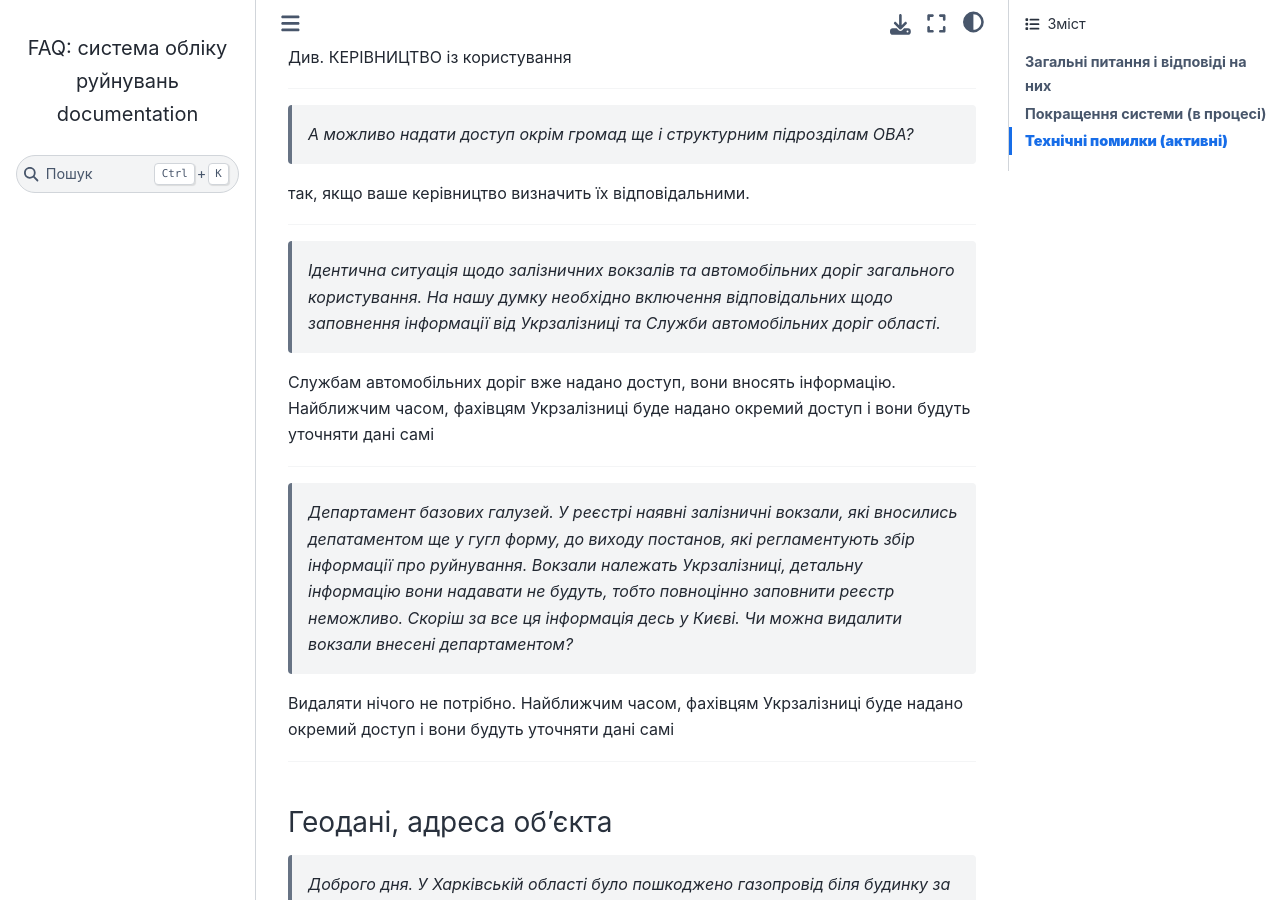
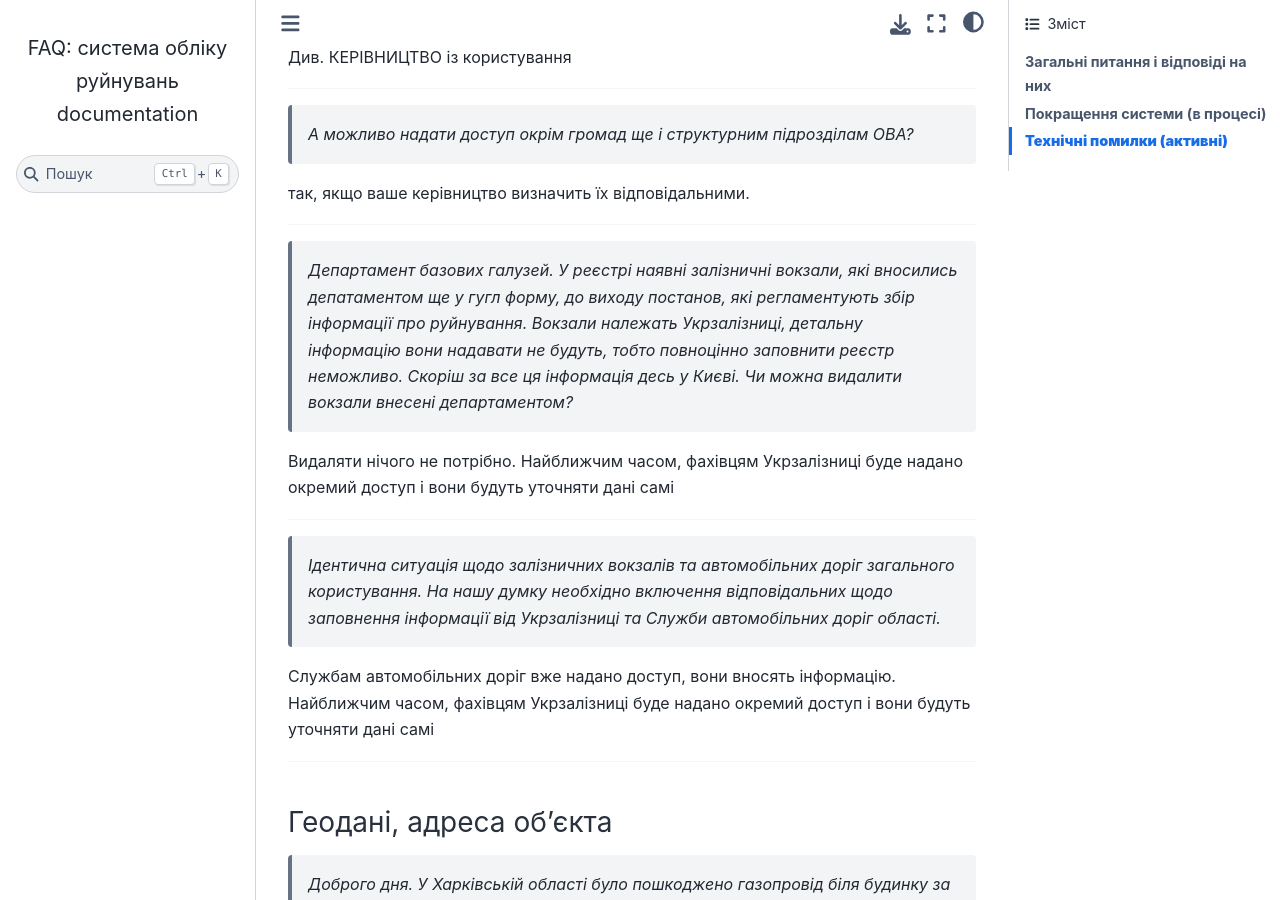
Before and after one commit to hp0404/docs.rebuild, a Sphinx documentation site: the page built from docs/source/index.md, in a window 1280 px wide and 900 px high, scrolled down 29828 px. Built offline with Sphinx 7.4.7 and the Sphinx Book theme 1.1.4, drawn with Linux system fonts in a browser that asks for light colours; some of the changed text lies outside the part shown.

Commit message:
Updated docs

```diff
--- a/docs/source/index.md
+++ b/docs/source/index.md
@@ -225,16 +225,16 @@
 Сектор - торгівля та послуги тип - заклади торгівлі
 
 ---
+> *Куди внести тару*
+
+Сектор "Промисловість", будь-який сектор промислових об'єктів має параметр "Кількість зруйнованих/пошкоджених резервуарів (тари)" та "Об'єм зруйнованих/пошкоджених резервуарів (тари), куб.м"
+
+---
 > *Куди віднести бюро судово-медичної експертизи?  Тоді що вибрати в розділі пошкоджень в категоріях? там є поліклініка; багатопрофільна лікаря; центр екстреної медичної допомоги та медицини катастроф. Якось нічого по змісту не підходить*
 
 Заклади спеціалізованої та вторинної медичної допомоги
 Зазвичай бюро судово-медичної експертизи входить у склад багатопрофільної лікарні. Якщо це не так - зазначайте саме це, оскільки ми не можемо передбачити абсолютно всі варіантів існування юридичних осіб у будь-якому напрямку
 
-
----
-> *Куди внести тару*
-
-Сектор "Промисловість", будь-який сектор промислових об'єктів має параметр "Кількість зруйнованих/пошкоджених резервуарів (тари)" та "Об'єм зруйнованих/пошкоджених резервуарів (тари), куб.м"
 
 ---
 > *Місто  Київ. Ритуальна служба спеціалізованого комунального підприємства "Спеціалізований комбінат ПІДПРИЄМСТВО КОМУНАЛЬНО-ПОБУТОВОГО ОБСЛУГОВУВАННЯ" має пошкодження гаражів. До якого  "сектору і типу" їх віднести? Якщо до ОМС то там в "типі" є лише "благоустрій і міський транспорт". Дякую*
@@ -699,14 +699,14 @@
 так, якщо ваше керівництво визначить їх відповідальними.
 
 ---
+> *Департамент базових галузей. У реєстрі наявні залізничні вокзали, які вносились депатаментом ще у гугл форму, до виходу постанов, які регламентують збір інформації про руйнування. Вокзали належать Укрзалізниці, детальну інформацію вони надавати не будуть, тобто повноцінно заповнити реєстр неможливо. Скоріш за все ця інформація десь у Києві. Чи можна видалити вокзали внесені департаментом?*
+
+Видаляти нічого не потрібно. Найближчим часом, фахівцям Укрзалізниці буде надано окремий доступ і вони будуть уточняти дані самі
+
+---
 > *Ідентична ситуація щодо залізничних вокзалів та автомобільних доріг загального користування. На нашу думку необхідно включення відповідальних щодо заповнення інформації від Укрзалізниці та Служби автомобільних доріг області.*
 
 Службам автомобільних доріг вже надано доступ, вони вносять інформацію. Найближчим часом, фахівцям Укрзалізниці буде надано окремий доступ і вони будуть уточняти дані самі
-
----
-> *Департамент базових галузей. У реєстрі наявні залізничні вокзали, які вносились депатаментом ще у гугл форму, до виходу постанов, які регламентують збір інформації про руйнування. Вокзали належать Укрзалізниці, детальну інформацію вони надавати не будуть, тобто повноцінно заповнити реєстр неможливо. Скоріш за все ця інформація десь у Києві. Чи можна видалити вокзали внесені департаментом?*
-
-Видаляти нічого не потрібно. Найближчим часом, фахівцям Укрзалізниці буде надано окремий доступ і вони будуть уточняти дані самі
 
 <!-- system ends -->
 
```
Also changed, not shown: other parts of docs/source/index.md (+8 -8 lines).
